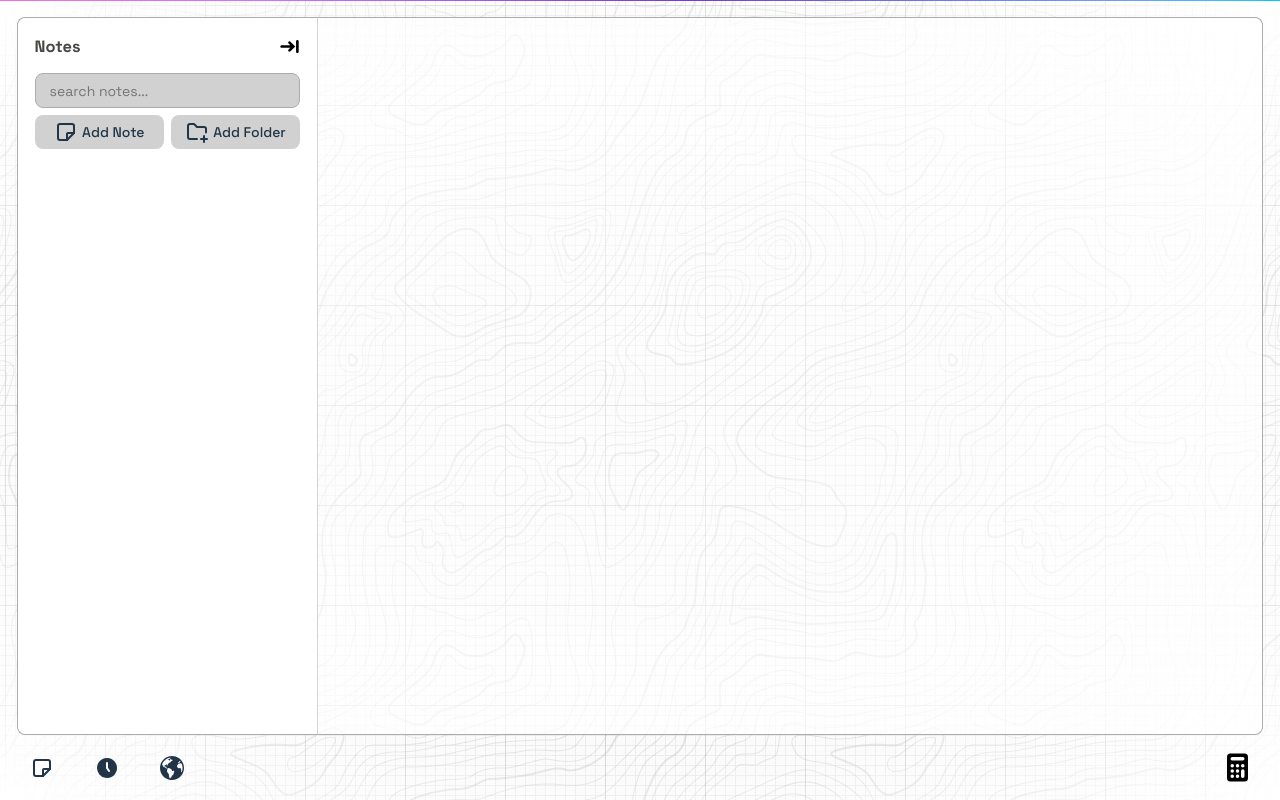
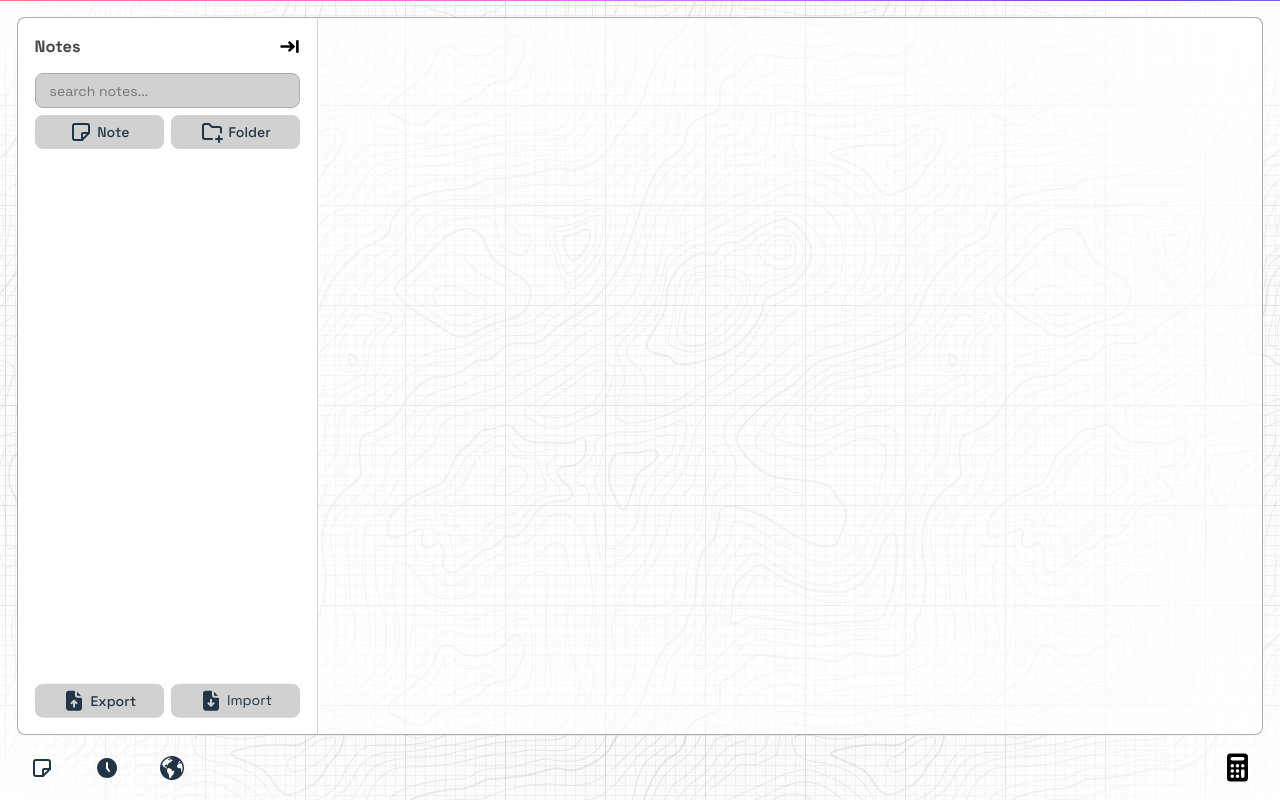
Before and after one commit to BigBadBodyPillow/Notes, a React (Vite) app: page / in a window 1280 px wide. Built offline with nearby package versions, Linux system fonts and the light colour scheme.

Commit message:
re enabled exporting and importing, and added caluclator input for editor.

```diff
--- a/src/components/Calculator/Calculator.jsx
+++ b/src/components/Calculator/Calculator.jsx
@@ -9,11 +9,15 @@ import Draggable from "react-draggable";
 //svg
 import CalculatorSVG from "../../assets/Calculator.svg?react";
 
+//context
+import { useNotes } from "../../context/NotesContext";
+
 export function Calculator() {
   const [display, setDisplay] = useState("");
   const [previousEquation, setPreviousEquation] = useState("");
   const [lastWasResult, setLastWasResult] = useState(false);
   const [calculatorVisible, setCalculatorVisible] = useState(false);
+  const { setCalculatorLastResult } = useNotes();
 
   const nodeRef = useRef(null);
 
@@ -58,6 +62,7 @@ export function Calculator() {
         // eslint-disable-next-line no-new-func
         const result = Function('"use strict";return (' + expr + ")")();
         setDisplay(String(result));
+        setCalculatorLastResult(String(result));
         setLastWasResult(true);
       } catch {
         setDisplay("Error");
--- a/src/components/Notes/Aside/Aside.css
+++ b/src/components/Notes/Aside/Aside.css
@@ -12,6 +12,7 @@
     display: flex;
     flex-direction: column;
     overflow-y: auto;
+    position: relative;
 
     &.closed {
       max-width: 50px;
@@ -57,12 +58,6 @@
       gap: 0.5em;
       align-items: center;
 
-      .button-group {
-        display: flex;
-        gap: 0.5em;
-        width: 100%;
-      }
-
       /* .import {
         transition:
           transform 0.15s cubic-bezier(0.56, 0.72, 0, 0.99),
@@ -87,6 +82,50 @@
         color: light-dark(#000, #fff);
       } */
     }
+    .button-group {
+      display: flex;
+      gap: 0.5em;
+      width: 100%;
+      background-color: var(--background-dark);
+
+      &.bottom {
+        background-color: var(--background-dark);
+        z-index: 1;
+        position: sticky;
+        top: 100%;
+        /* position: absolute; */
+        bottom: 0;
+        padding-top: 1.2em;
+        button {
+          display: flex;
+          align-items: center;
+        }
+      }
+    }
+    .button-group button,
+    .import {
+      background-color: var(--button-background);
+      margin: 0;
+      padding: 0.35em 0;
+      /* padding-block: 0.25em; */
+      flex: 1;
+      border: none;
+      cursor: pointer;
+      display: flex;
+      align-items: center;
+
+      justify-content: center;
+      gap: 0.3em;
+      white-space: nowrap;
+
+      border-radius: var(--border-radius);
+      &:hover {
+        transform: none;
+      }
+    }
+    .import input {
+      display: none;
+    }
     .notes {
       --height: 4em;
       --padding: 0.5em;
@@ -110,23 +149,3 @@
   font: inherit;
   color: light-dark(#000, #fff);
 }
-.tools button,
-.import {
-  margin: 0;
-  padding: 0.35em 0;
-  /* padding-block: 0.25em; */
-  flex: 1;
-  border: none;
-  cursor: pointer;
-  display: flex;
-  align-items: center;
-
-  justify-content: center;
-  gap: 0.3em;
-  white-space: nowrap;
-
-  border-radius: var(--border-radius);
-  &:hover {
-    transform: none;
-  }
-}
--- a/src/components/Notes/Aside/Aside.jsx
+++ b/src/components/Notes/Aside/Aside.jsx
@@ -3,8 +3,8 @@ import { useState } from "react";
 import "./Aside.css";
 
 //assets
-// import ImportSVG from "../../../assets/file-download.svg?react";
-// import ExportSVG from "../../../assets/file-upload.svg?react";
+import ImportSVG from "../../../assets/file-download.svg?react";
+import ExportSVG from "../../../assets/file-upload.svg?react";
 import ShrinkSVG from "../../../assets/collapse-right-svgrepo-com.svg?react";
 import ExpandSVG from "../../../assets/collapse-left-svgrepo-com.svg?react";
 import AddNoteSVG from "../../../assets/note.svg?react";
@@ -24,8 +24,8 @@ export function Aside() {
     searchTerm,
     setSearchTerm,
     getFilteredNotes,
-    // exportNotes,
-    // importNotes,
+    exportNotes,
+    importNotes,
   } = useNotes();
 
   function toggleExpand() {
@@ -44,24 +44,24 @@ export function Aside() {
     setSearchTerm(e.target.value);
   };
 
-  // const handleExport = () => {
-  //   exportNotes();
-  // };
+  const handleExport = () => {
+    exportNotes();
+  };
 
-  // const handleImport = (e) => {
-  //   const file = e.target.files?.[0];
-  //   if (file) {
-  //     importNotes(file)
-  //       .then(() => {
-  //         alert("Notes imported successfully!");
-  //         e.target.value = "";
-  //       })
-  //       .catch((error) => {
-  //         alert("Failed to import notes: " + error.message);
-  //         e.target.value = "";
-  //       });
-  //   }
-  // };
+  const handleImport = (e) => {
+    const file = e.target.files?.[0];
+    if (file) {
+      importNotes(file)
+        .then(() => {
+          // alert("Notes imported successfully!");
+          e.target.value = "";
+        })
+        .catch((error) => {
+          // alert("Failed to import notes: " + error.message);
+          e.target.value = "";
+        });
+    }
+  };
 
   const filteredNotes = getFilteredNotes();
 
@@ -107,7 +107,7 @@ export function Aside() {
               title="Add note"
             >
               <AddNoteSVG />
-              <span>Add Note</span>
+              <span>Note</span>
             </button>
             <button
               className="addFolder"
@@ -115,7 +115,7 @@ export function Aside() {
               title="Add folder"
             >
               <AddFolderSVG />
-              <span>Add Folder</span>
+              <span>Folder</span>
             </button>
           </div>
 
@@ -135,6 +135,22 @@ export function Aside() {
         <div className="notes">
           <ul>{renderNotes(filteredNotes)}</ul>
         </div>
+
+        <div className="button-group bottom">
+          <button
+            className="export"
+            title="export notes"
+            onClick={handleExport}
+          >
+            <ExportSVG />
+            <span>Export</span>
+          </button>
+          <label className="import" title="Import notes">
+            <ImportSVG />
+            <span>Import </span>
+            <input type="file" accept=".json" onChange={handleImport} />
+          </label>
+        </div>
       </aside>
     </>
   );
--- a/src/components/Notes/Aside/Note/Note.css
+++ b/src/components/Notes/Aside/Note/Note.css
@@ -43,6 +43,10 @@
     padding: 0;
     background-color: transparent;
     transition: none;
+    svg {
+      height: 1em;
+      width: 1em;
+    }
     &:hover {
       transform: none;
       svg {
--- a/src/components/Notes/Editor/Plugins/Toolbar/ToolbarPlugin.tsx
+++ b/src/components/Notes/Editor/Plugins/Toolbar/ToolbarPlugin.tsx
@@ -20,6 +20,7 @@ import {
   UNDO_COMMAND,
   ParagraphNode,
   $isTextNode,
+  $createTextNode,
 } from "lexical";
 import { $setBlocksType } from "@lexical/selection";
 import {
@@ -30,6 +31,7 @@ import {
 import { $isLinkNode, $toggleLink } from "@lexical/link";
 import { useCallback, useEffect, useRef, useState } from "react";
 import { INSERT_TABLE_COMMAND } from "../Table/TablePlugin";
+import { useNotes } from "../../../../../context/NotesContext";
 
 //assets
 // @ts-ignore
@@ -48,6 +50,8 @@ import Redo from "../../../../../assets/arrow-forward.svg?react";
 import Link from "../../../../../assets/link.svg?react";
 // @ts-ignore
 import Table from "../../../../../assets/table.svg?react";
+// @ts-ignore
+import CalculatorSVG from "../../../../../assets/Calculator.svg?react";
 
 function Divider() {
   return <div className="divider" />;
@@ -55,6 +59,7 @@ function Divider() {
 
 export default function ToolbarPlugin() {
   const [editor] = useLexicalComposerContext();
+  const { calculatorLastResult } = useNotes();
   const toolbarRef = useRef(null);
   const [canUndo, setCanUndo] = useState(false);
   const [canRedo, setCanRedo] = useState(false);
@@ -239,6 +244,19 @@ export default function ToolbarPlugin() {
     });
   };
 
+  const handleInputCalculatorResult = () => {
+    if (!calculatorLastResult) {
+      return;
+    }
+
+    editor.update(() => {
+      const selection = $getSelection();
+      if ($isRangeSelection(selection)) {
+        selection.insertText(calculatorLastResult);
+      }
+    });
+  };
+
   return (
     <div className="toolbar" ref={toolbarRef}>
       <button
@@ -385,6 +403,14 @@ export default function ToolbarPlugin() {
       >
         <Link />
       </button>
+      <button
+        onClick={handleInputCalculatorResult}
+        // className={"toolbar-item spaced link " + (isLink ? "active" : "")}
+        className="toolbar-item spaced calculator"
+        aria-label="Insert calculator's last result"
+      >
+        <CalculatorSVG />
+      </button>
       {/* <button
         onClick={() => {
           editor.dispatchCommand(INSERT_TABLE_COMMAND, { rows: 3, columns: 3 });
--- a/src/components/Notes/Editor/Themes/ExampleTheme.css
+++ b/src/components/Notes/Editor/Themes/ExampleTheme.css
@@ -250,6 +250,11 @@ select::picker-icon {
   margin-right: 2px;
 }
 
+.toolbar .calculator {
+  svg {
+    fill: light-dark(#000, #fff);
+  }
+}
 .toolbar .divider {
   width: 1px;
   height: 2em;
--- a/src/context/NotesContext.jsx
+++ b/src/context/NotesContext.jsx
@@ -12,6 +12,7 @@ export function NotesProvider({ children }) {
   const [notes, setNotes] = useState([]);
   const [selectedNoteId, setSelectedNoteId] = useState(null);
   const [searchTerm, setSearchTerm] = useState("");
+  const [calculatorLastResult, setCalculatorLastResult] = useState(null);
 
   // Load notes from localStorage on mount
   useEffect(() => {
@@ -213,6 +214,8 @@ export function NotesProvider({ children }) {
         getFilteredNotes,
         exportNotes,
         importNotes,
+        calculatorLastResult,
+        setCalculatorLastResult,
       }}
     >
       {children}
@@ -222,8 +225,5 @@ export function NotesProvider({ children }) {
 
 export function useNotes() {
   const context = useContext(NotesContext);
-  if (!context) {
-    throw new Error("useNotes must be used within NotesProvider");
-  }
   return context;
 }
```
Also changed, not shown: 1 other file (tests, documents, lock files or other folders).
